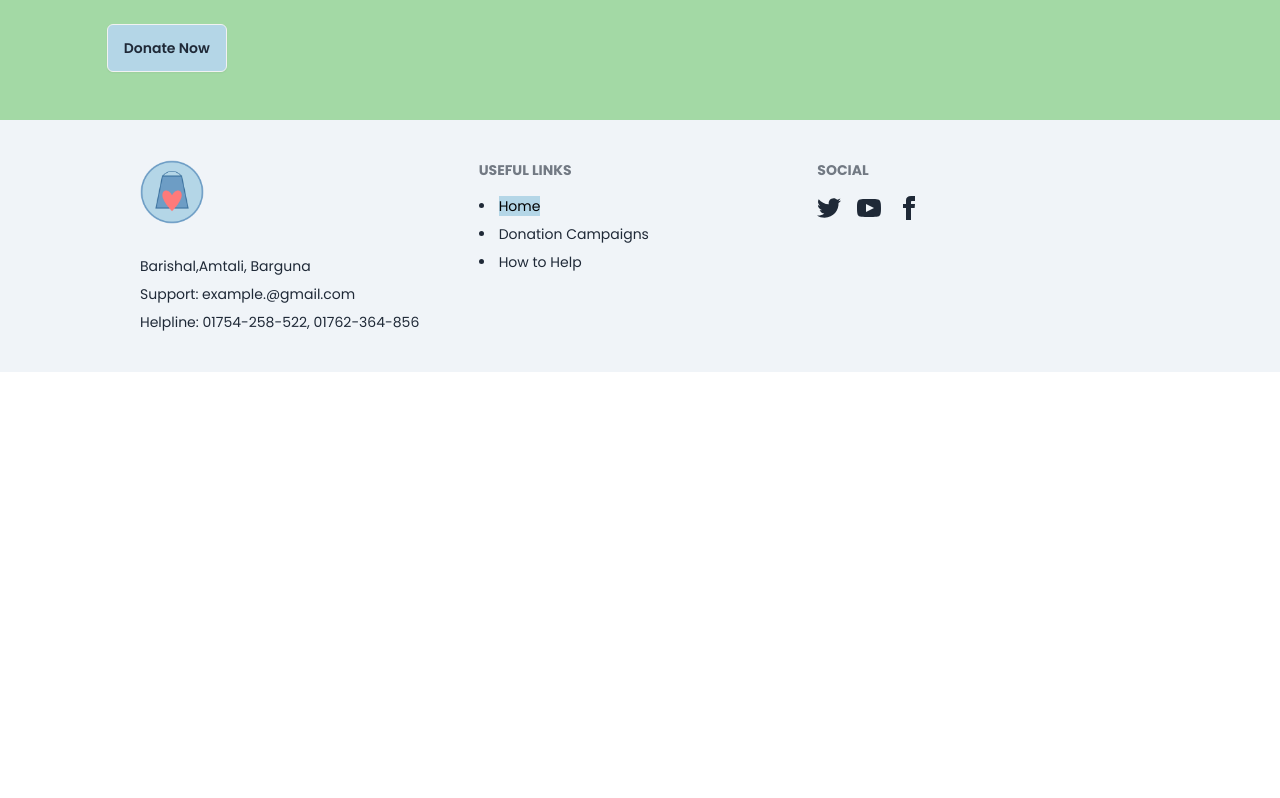
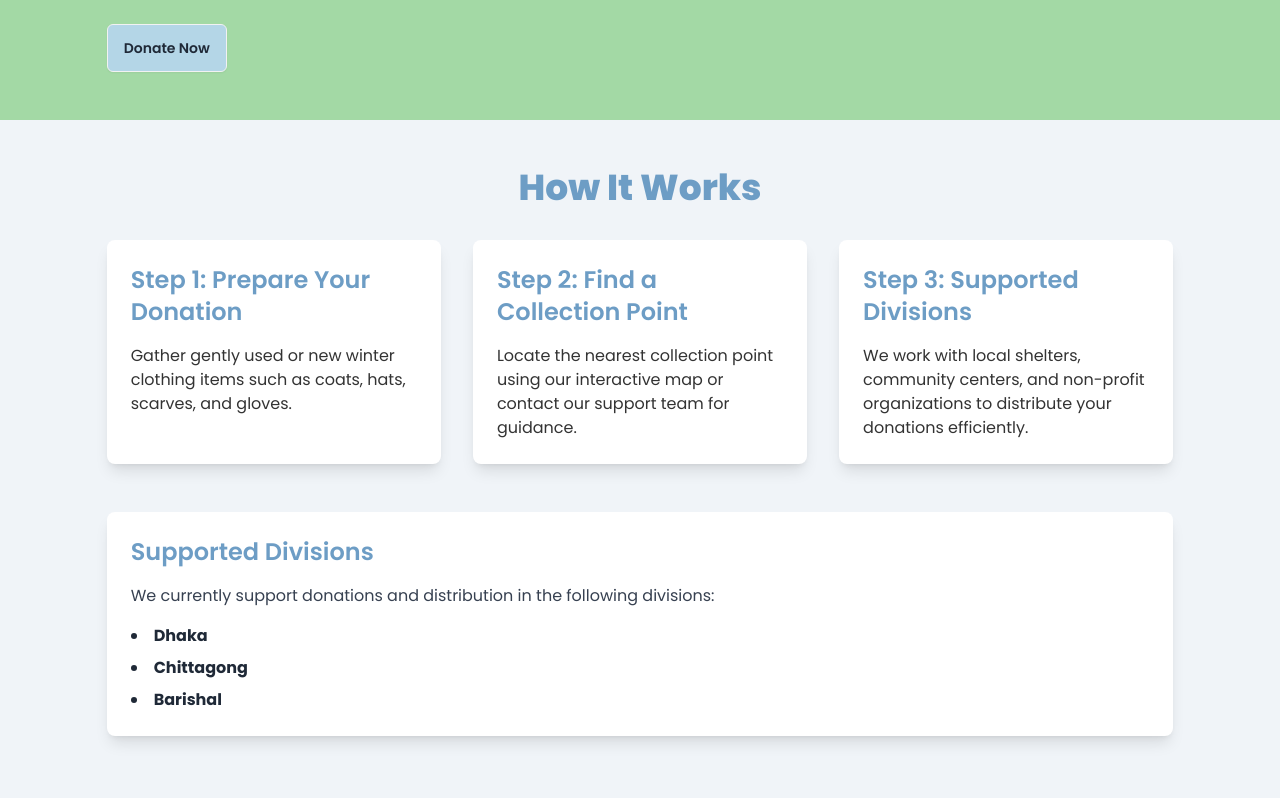
Before and after one commit to mdabdulkyum1/test, a React (Vite) app: page / in a window 1280 px wide. Shown: the part 1142-1940 px from the top of the page. Before the commit the page ends 1514 px from the top, so only its background shows below. Built offline with nearby package versions, Linux system fonts and the light colour scheme.

Commit message:
How it works sections design done

```diff
--- /dev/null
+++ b/src/components/shared/HowItWorks/HowItWorks.jsx
@@ -0,0 +1,34 @@
+function HowItWorks() {
+    return (
+      <section className="bg-primary-bg py-12">
+        <div className="text-center mb-8">
+          <h1 className="text-4xl text-heading font-extrabold">How It Works</h1>
+        </div>
+        <div className="w-5/6 mx-auto grid grid-cols-1 md:grid-cols-2 lg:grid-cols-3 gap-8">
+          <div className="p-6 bg-white shadow-lg rounded-lg">
+            <h2 className="text-2xl text-heading font-semibold mb-4">Step 1: Prepare Your Donation</h2>
+            <p className="text-primary-text">Gather gently used or new winter clothing items such as coats, hats, scarves, and gloves.</p>
+          </div>
+          <div className="p-6 bg-white shadow-lg rounded-lg">
+            <h2 className="text-2xl text-heading font-semibold mb-4">Step 2: Find a Collection Point</h2>
+            <p className="text-primary-text">Locate the nearest collection point using our interactive map or contact our support team for guidance.</p>
+          </div>
+          <div className="p-6 bg-white shadow-lg rounded-lg">
+            <h2 className="text-2xl text-heading font-semibold mb-4">Step 3: Supported Divisions</h2>
+            <p className="text-primary-text">We work with local shelters, community centers, and non-profit organizations to distribute your donations efficiently.</p>
+          </div>
+        </div>
+        <div className="w-5/6 mx-auto mt-12 p-6 bg-white shadow-lg rounded-lg">
+          <h2 className="text-2xl text-heading font-semibold mb-4">Supported Divisions</h2>
+          <p className="text-gray-700 mb-4">We currently support donations and distribution in the following divisions:</p>
+          <ul className="list-disc list-inside space-y-2">
+            <li><strong>Dhaka</strong></li>
+            <li><strong>Chittagong</strong></li>
+            <li><strong>Barishal</strong></li>
+          </ul>
+        </div>
+      </section>
+    );
+  }
+
+  export default HowItWorks;
--- a/src/pages/Home/Home.jsx
+++ b/src/pages/Home/Home.jsx
@@ -1,11 +1,13 @@
 import Banner from "../../components/Banner/Banner"
 import About from "../../components/shared/About/About"
+import HowItWorks from "../../components/shared/HowItWorks/HowItWorks"
 
 function Home() {
   return (
     <>
     <Banner></Banner>
     <About></About>
+    <HowItWorks></HowItWorks>
     </>
   )
 }
```
